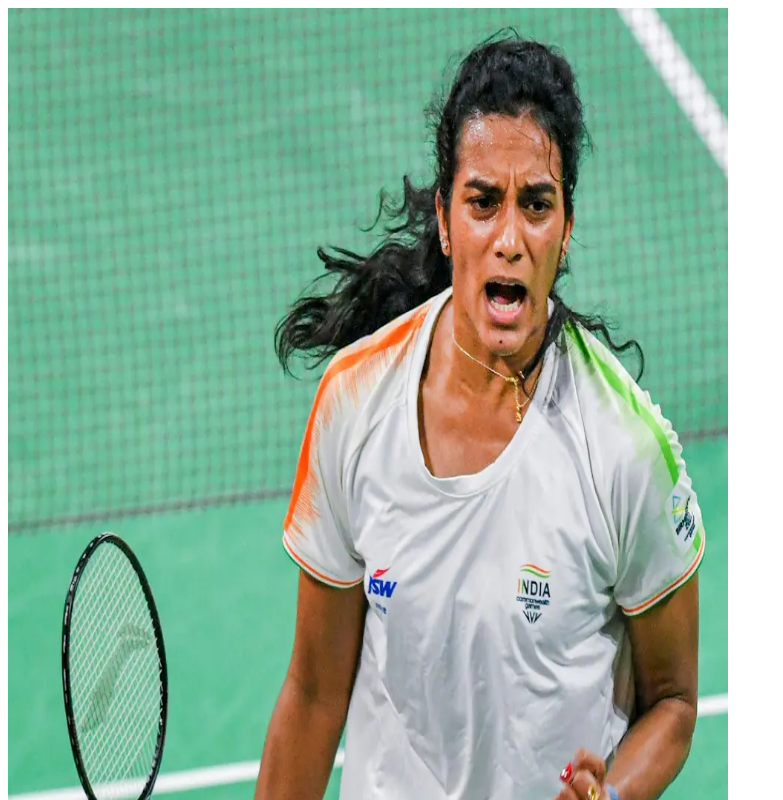
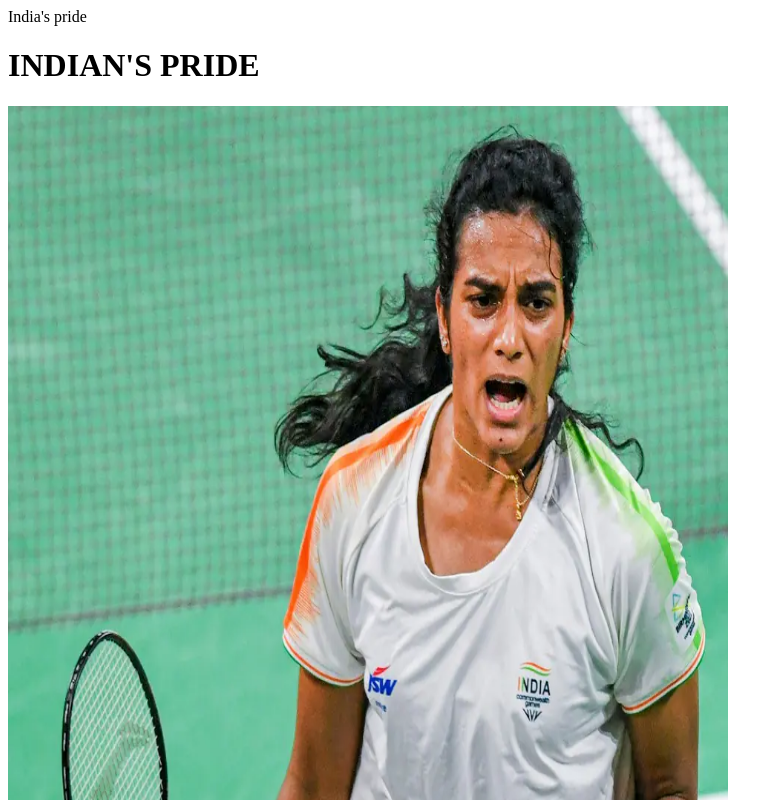
Before and after one commit to Seshagiri369/new, a plain HTML site: page index.html in a window 1280 px wide. Shown: the top 800 px of the page, without its empty margins (0-783 px from the left). Drawn offline with Linux system fonts and the light colour scheme.

Commit message:
to increase

```diff
--- a/index.html
+++ b/index.html
@@ -1,5 +1,9 @@
 <html>
+<head>
+India's pride
+</head>
 <body>
+<h1>INDIAN'S PRIDE</h1>
 <image width=720pix height=1200pix src="pv.jpeg">
 </body>
 </html>
```
